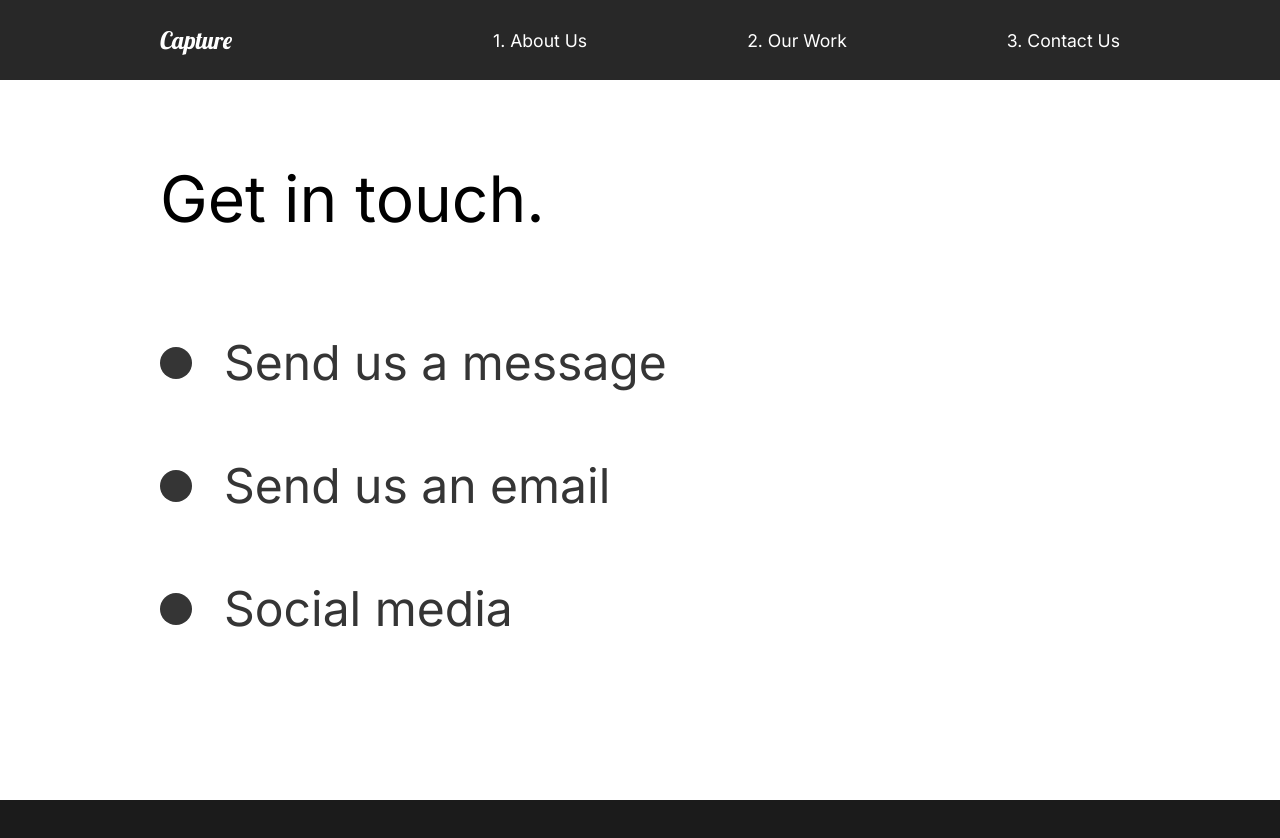
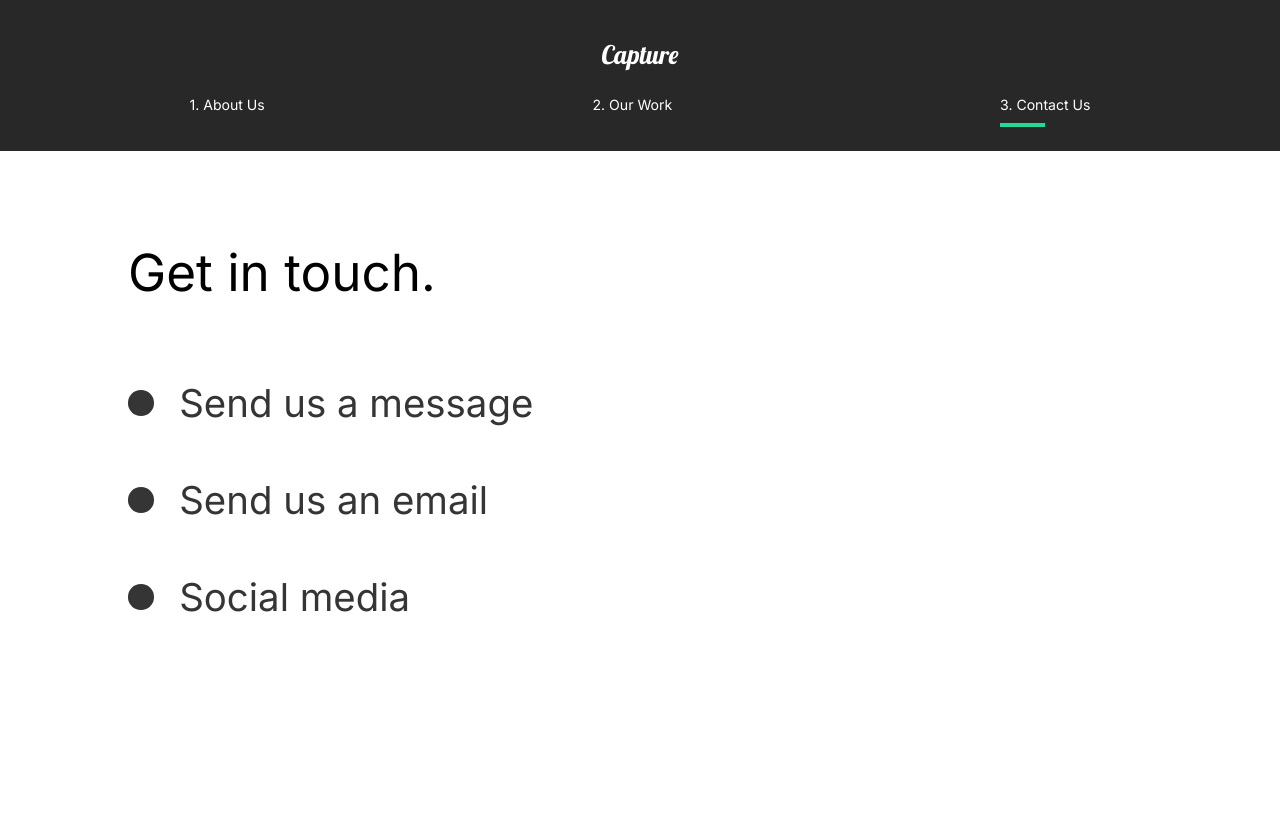
Before and after one commit to roxtran/capture, a React (Create React App) app: page /contact in a window 1280 px wide. Shown: the top 838 px of the page. Before the commit the page ends 800 px from the top, so only its background shows below. Built offline with nearby package versions, Linux system fonts and the light colour scheme.

Commit message:
24. Nav Line Animation

```diff
--- a/src/components/GlobalStyle.js
+++ b/src/components/GlobalStyle.js
@@ -5,6 +5,12 @@
     margin: 0;
     padding: 0;
     box-sizing: border-box;
+  }
+
+  html {
+    @media (max-width: 1700px) {
+      font-size: 80%;
+    }
   }
 
   body {
--- a/src/components/Nav.js
+++ b/src/components/Nav.js
@@ -1,7 +1,10 @@
 import styled from 'styled-components'
 import { Link } from 'react-router-dom'
+import { motion } from 'framer-motion'
+import { useLocation } from 'react-router-dom'
 
 const Nav = () => {
+  const { pathname } = useLocation()
   return (
     <StyledNav>
       <h1>
@@ -12,12 +15,27 @@
       <ul>
         <li>
           <Link to='/'>1. About Us</Link>
+          <Line
+            transition={{ duration: 0.75 }}
+            initial={{ width: '0%' }}
+            animate={{ width: pathname === '/' ? '50%' : '0%' }}
+          />
         </li>
         <li>
           <Link to='/work'>2. Our Work</Link>
+          <Line
+            transition={{ duration: 0.75 }}
+            initial={{ width: '0%' }}
+            animate={{ width: pathname === '/work' ? '50%' : '0%' }}
+          />
         </li>
         <li>
           <Link to='/contact'>3. Contact Us</Link>
+          <Line
+            transition={{ duration: 0.75 }}
+            initial={{ width: '0%' }}
+            animate={{ width: pathname === '/contact' ? '50%' : '0%' }}
+          />
         </li>
       </ul>
     </StyledNav>
@@ -27,7 +45,7 @@
 const StyledNav = styled.nav`
   position: sticky;
   top: 0;
-  z-index: 99;
+  z-index: 9;
   min-height: 10vh;
   display: flex;
   margin: auto;
@@ -44,14 +62,43 @@
     list-style: none;
   }
   #logo {
-    font-size: 1.5rem;
-    font-family: 'Lobster', sans-serif;
+    font-size: 2rem;
+    font-family: 'Lobster', cursive;
     font-weight: lighter;
   }
   li {
     padding-left: 10rem;
     position: relative;
   }
+
+  @media (max-width: 1300px) {
+    flex-direction: column;
+    padding: 2rem 1rem;
+    #logo {
+      display: inline-block;
+      padding: 1rem;
+    }
+    ul {
+      padding: 1rem;
+      justify-content: space-around;
+      width: 100%;
+      li {
+        padding: 0;
+      }
+    }
+  }
+`
+const Line = styled(motion.div)`
+  height: 0.3rem;
+  background: #23d997;
+  width: 0%;
+  position: absolute;
+  bottom: -80%;
+  left: 60%;
+
+  @media (max-width: 1300px) {
+    left: 0;
+  }
 `
 
 export default Nav
--- a/src/components/ServicesSection.js
+++ b/src/components/ServicesSection.js
@@ -75,6 +75,10 @@
 const Cards = styled.div`
   display: flex;
   flex-wrap: wrap;
+
+  @media (max-width: 1300px) {
+    justify-content: center;
+  }
 `
 const Card = styled.div`
   flex-basis: 20rem;
--- a/src/pages/ContactUs.js
+++ b/src/pages/ContactUs.js
@@ -44,10 +44,19 @@
   padding: 5rem 10rem;
   color: #353535;
   min-height: 90vh;
+
+  @media (max-width: 1200px) {
+    padding: 2rem;
+    font-size: 1rem;
+  }
 `
 const Title = styled.div`
   margin-bottom: 4rem;
   color: black;
+
+  @media (max-width: 1300px) {
+    margin-top: 2rem;
+  }
 `
 const Social = styled(motion.div)`
   display: flex;
--- a/src/pages/MovieDetail.js
+++ b/src/pages/MovieDetail.js
@@ -68,6 +68,13 @@
     height: 70vh;
     object-fit: cover;
   }
+
+  @media (max-width: 1100px) {
+    /* padding: 2rem; */
+    h2 {
+      font-size: 2.8rem;
+    }
+  }
 `
 const Awards = styled.div`
   min-height: 60vh;
@@ -75,6 +82,11 @@
   margin: 5rem 10rem;
   align-items: center;
   justify-content: space-around;
+
+  @media (max-width: 1100px) {
+    display: block;
+    margin: 2rem;
+  }
 `
 const StyledAward = styled.div`
   padding: 5rem;
@@ -95,7 +107,7 @@
   min-height: 50vh;
   img {
     width: 100%;
-    height: 100%;
+    height: 100vh;
     object-fit: cover;
   }
 `
--- a/src/pages/OurWork.js
+++ b/src/pages/OurWork.js
@@ -79,6 +79,10 @@
   h2 {
     padding: 1rem 0rem;
   }
+
+  @media (max-width: 1300px) {
+    padding: 2rem;
+  }
 `
 const Movie = styled(motion.div)`
   padding-bottom: 10rem;
--- a/src/styles.js
+++ b/src/styles.js
@@ -8,11 +8,24 @@
   justify-content: space-between;
   padding: 5rem 10rem;
   color: white;
+
+  @media (max-width: 1300px) {
+    display: block;
+    padding: 2rem 2rem;
+    text-align: center;
+  }
 `
 export const Description = styled.div`
   flex: 1;
   z-index: 2;
   padding-right: 5rem;
+
+  @media (max-width: 1300px) {
+    padding: 0;
+    button {
+      margin: 2rem 0rem 5rem 0rem;
+    }
+  }
 `
 export const Image = styled.div`
   flex: 1;
```
